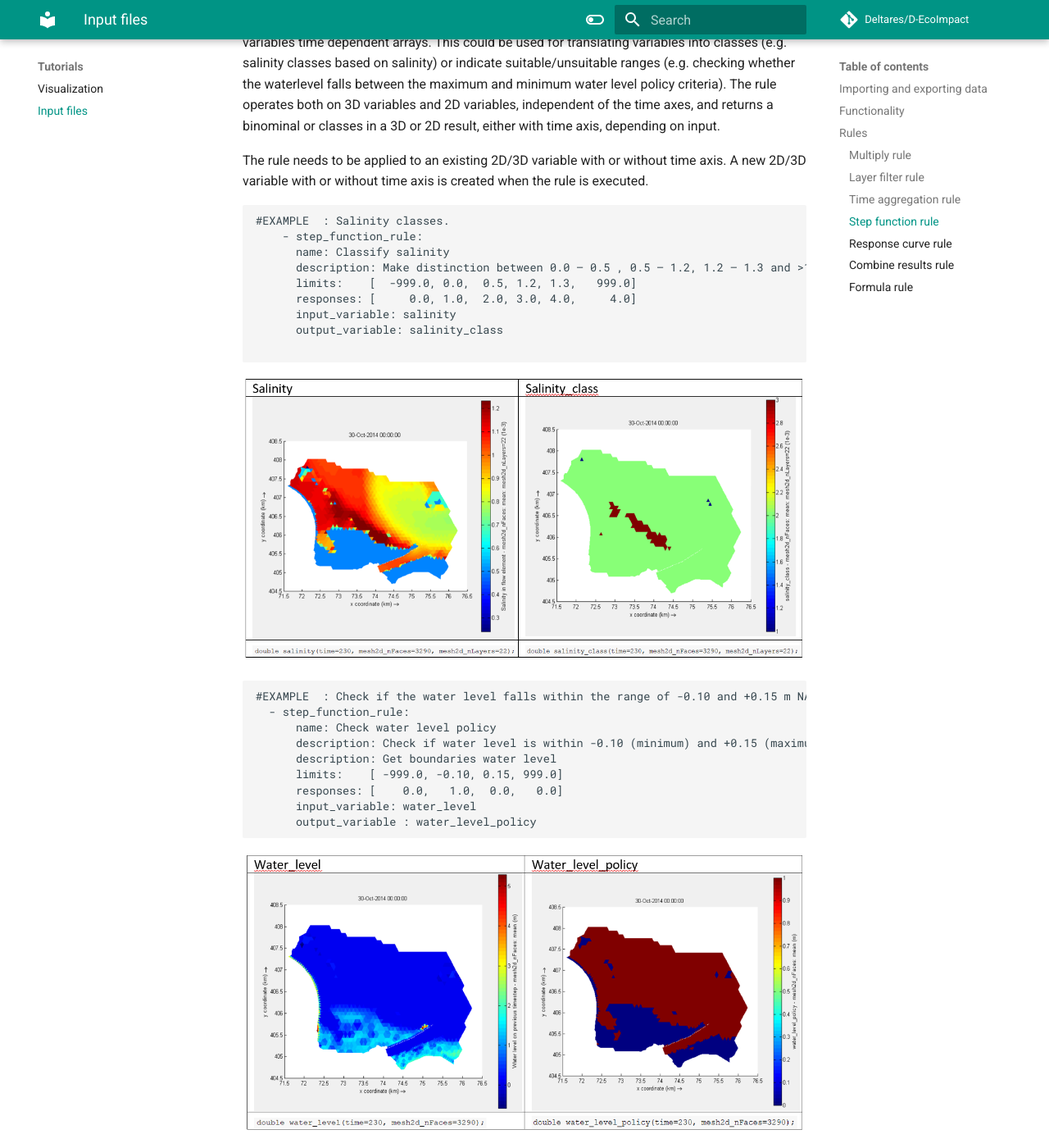
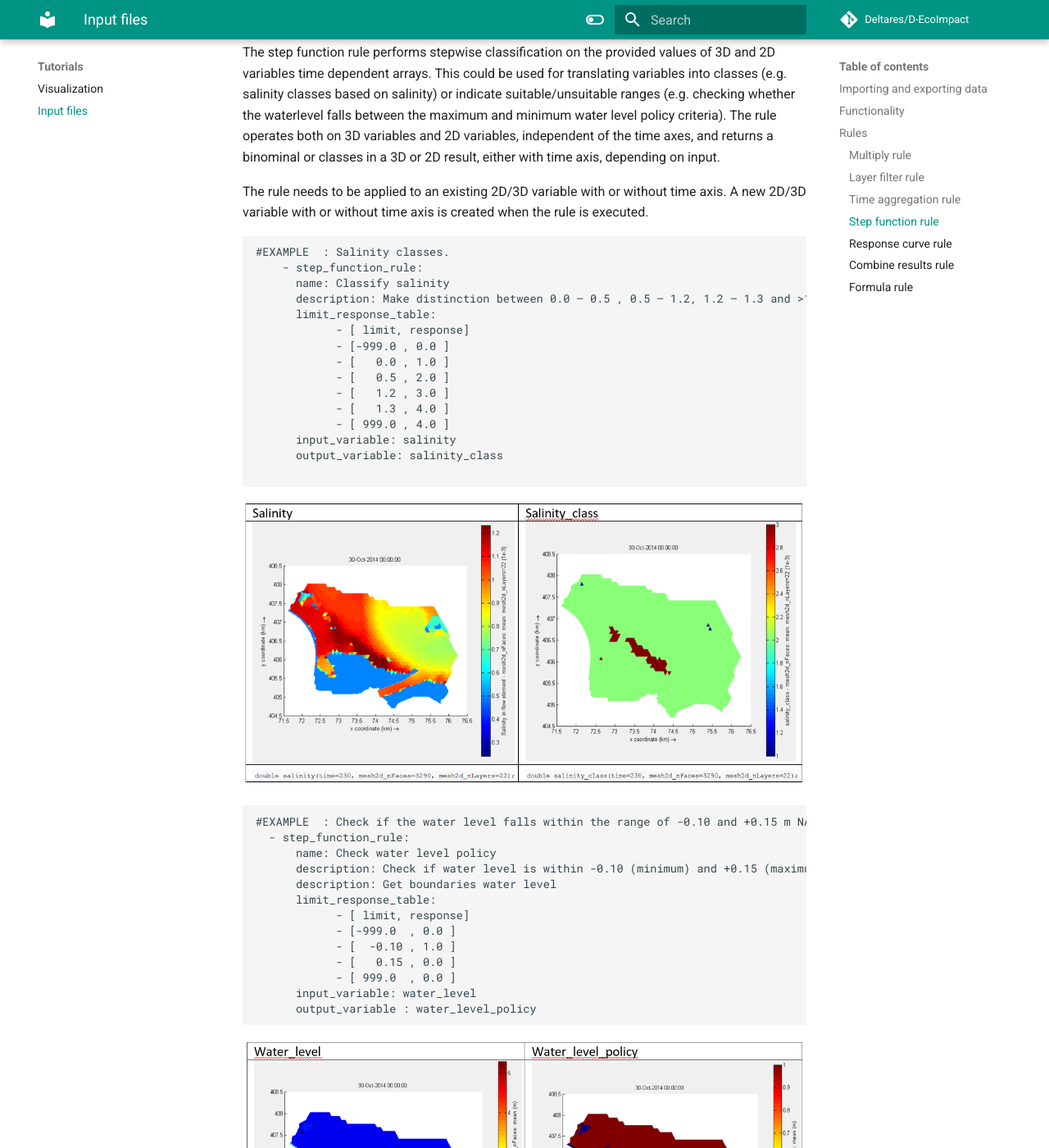
Before and after one commit to Deltares/D-EcoImpact, an MkDocs documentation site: the page built from docs/tutorials/input.md, in a window 1280 px wide and 1400 px high, scrolled down 6224 px. Shown: the whole window at 82% size. Built offline with MkDocs 1.6.1 and Material for MkDocs 9.7.7, drawn with Linux system fonts in a browser that asks for light colours; comment, search, counter and statistics services are not loaded; some of the changed text lies outside the part shown.

Commit message:
Update documentation to use limit_response_table.

````diff
--- a/docs/tutorials/input.md
+++ b/docs/tutorials/input.md
@@ -193,8 +193,10 @@ FORMAT
 - step_function_rule::
       name: <name_of_rule_in_text>
       description: <description_of_rule_in_text>
-      limits: [<list_with_the_limit_values>]
-      responses: [<list_with_the_response_values>]
+      limit_response_table:
+            - [ "limit", "response"]
+            - [<limit_value>, <response_value>]
+            - [<limit_value>, <response_value>]
       input_variable: <one_input_variable_name>
       output_variable: <one_output_variable_name>
 ```
@@ -209,8 +211,14 @@ The rule needs to be applied to an existing 2D/3D variable with or without time
     - step_function_rule:
       name: Classify salinity
       description: Make distinction between 0.0 – 0.5 , 0.5 – 1.2, 1.2 – 1.3 and >1.3 psu
-      limits:    [  -999.0, 0.0,  0.5, 1.2, 1.3,   999.0]
-      responses: [     0.0, 1.0,  2.0, 3.0, 4.0,     4.0]
+      limit_response_table:
+            - [ limit, response]
+            - [-999.0 , 0.0 ]
+            - [   0.0 , 1.0 ]
+            - [   0.5 , 2.0 ]
+            - [   1.2 , 3.0 ]
+            - [   1.3 , 4.0 ]
+            - [ 999.0 , 4.0 ]
       input_variable: salinity
       output_variable: salinity_class
 
@@ -224,8 +232,12 @@ The rule needs to be applied to an existing 2D/3D variable with or without time
       name: Check water level policy
       description: Check if water level is within -0.10 (minimum) and +0.15 (maximum) m NAP
       description: Get boundaries water level
-      limits:    [ -999.0, -0.10, 0.15, 999.0]
-      responses: [    0.0,   1.0,  0.0,   0.0]
+      limit_response_table:
+            - [ limit, response]
+            - [-999.0  , 0.0 ]
+            - [  -0.10 , 1.0 ]
+            - [   0.15 , 0.0 ]
+            - [ 999.0  , 0.0 ]
       input_variable: water_level
       output_variable : water_level_policy
 ```
````
